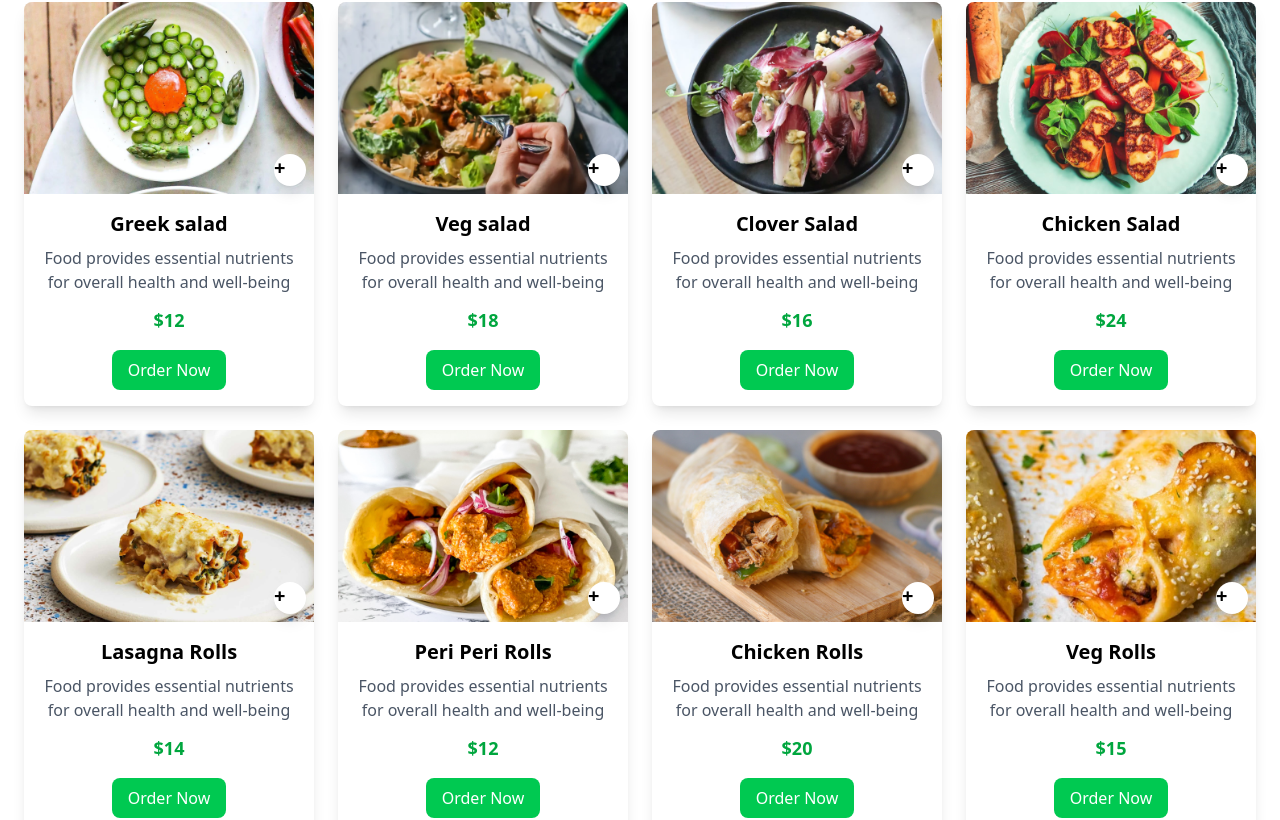
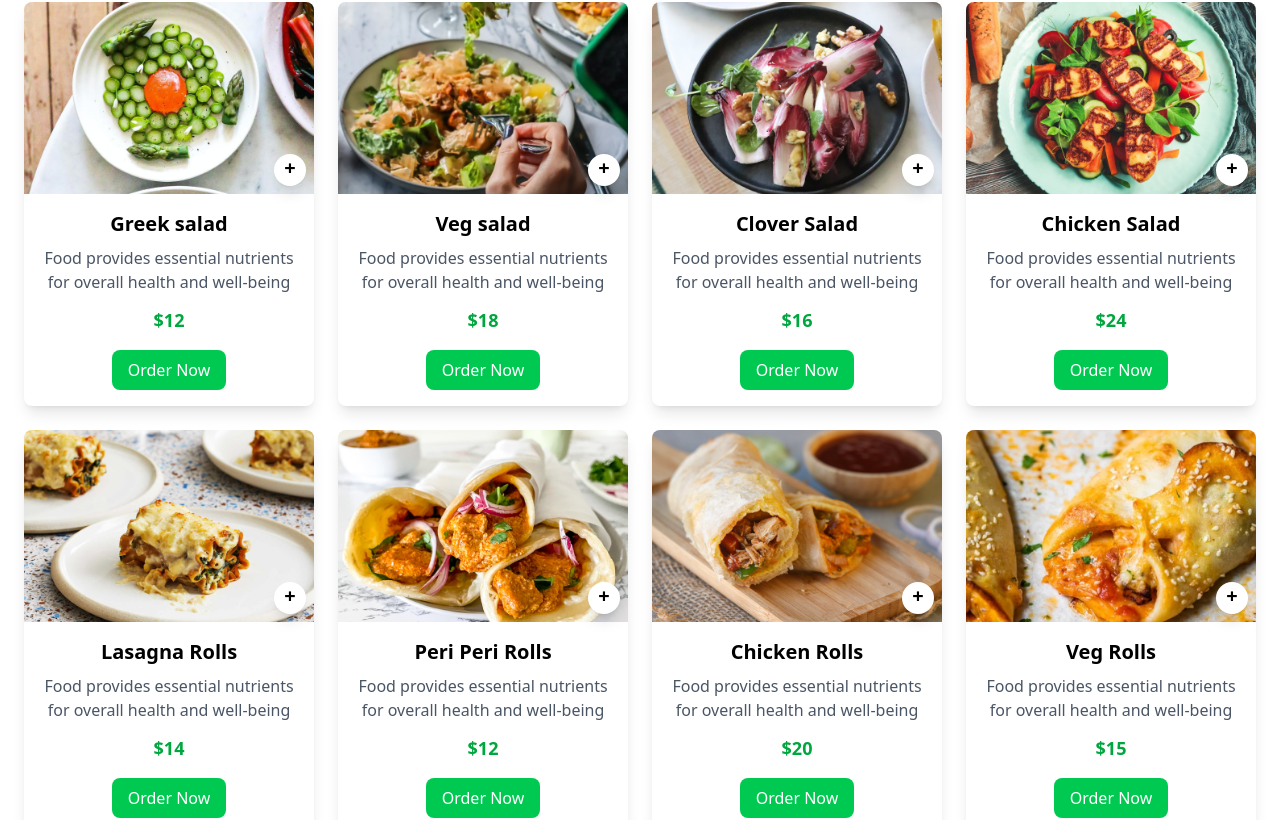
Before and after one commit to heyrhythm/Food-Delivery-E-Commerce, a React (Vite) app in the folder Frontend/: page / in a window 1280 px wide. Shown: the part 1045-1865 px from the top of the page. Built offline with nearby package versions, Linux system fonts and the light colour scheme.

Commit message:
plus center

```diff
--- a/Frontend/src/Components/DishesCard.jsx
+++ b/Frontend/src/Components/DishesCard.jsx
@@ -13,7 +13,7 @@ const DishesCard = () => {
                     <div key ={index} className='bg-white rounded-lg shadow-lg overflow-hidden transform hover:scale-105 transition duration-300'>
                         <div className='relative'>
                         <img src={item.image} alt={item.name} className='w-full h-48 object-cover'/>
-                        <div className='rounded-full absolute right-2 bottom-2 w-8 h-8 bg-white text-black text-xl font-bold items-center justify-center shadow-lg cursor-pointer '>+</div>
+                        <div className='flex rounded-full absolute right-2 bottom-2 bg-white size-8 text-black text-xl font-bold justify-center shadow-lg cursor-pointer '>+</div>
                         </div>
                         <div className='p-4 text-center'>
                         <h4 className='text-xl font-semibold'>{item.name}</h4>
```
